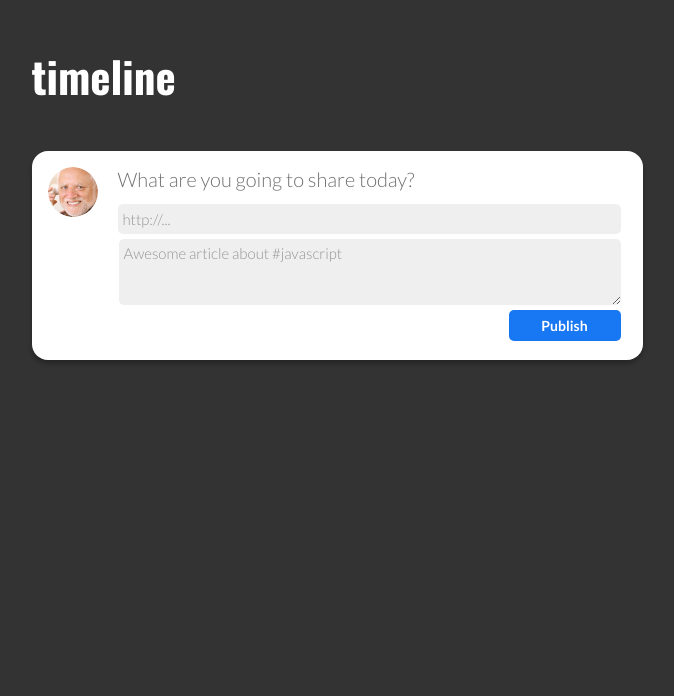
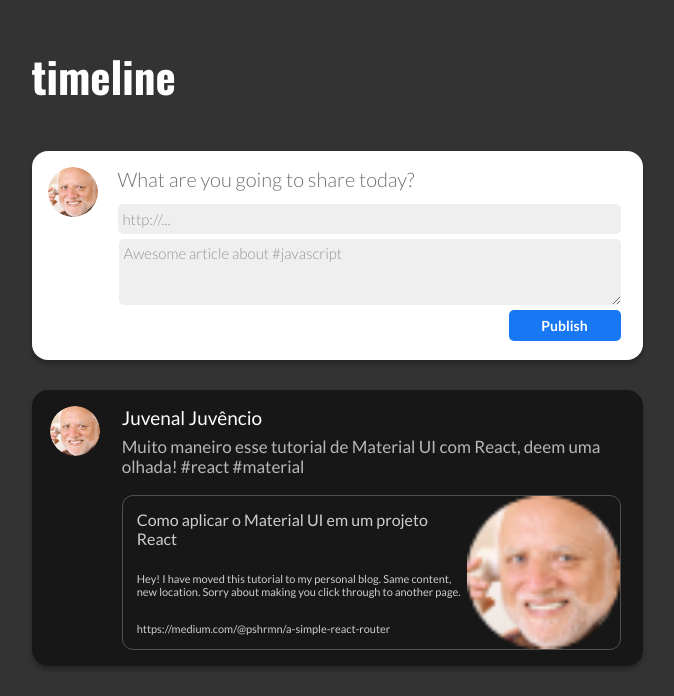
Before and after one commit to GabrielCardoz0/projeto18-Linkr-front, a React (Create React App) app: page /timeline in a window 1280 px wide. Shown: the part 106-802 px from the top of the page, without its empty margins (303-977 px from the left). Built offline with nearby package versions, Linux system fonts and the light colour scheme; a web font is replaced by a local one.

Commit message:
feat: layout estatico publishedCards -get timeline

```diff
--- a/public/index.html
+++ b/public/index.html
@@ -26,5 +26,9 @@
       To begin the development, run `npm start` or `yarn start`.
       To create a production bundle, use `npm run build` or `yarn build`.
     -->
+    <script type="module" src="https://unpkg.com/ionicons@5.5.2/dist/ionicons/ionicons.esm.js"></script>
+<script nomodule src="https://unpkg.com/ionicons@5.5.2/dist/ionicons/ionicons.js"></script>
+
+
   </body>
 </html>
--- a/src/components/ComponentExample.js
+++ /dev/null
@@ -1,6 +0,0 @@
-
-
-// export const ComponentExample = styled.div`
-//     width: 100%;
-//     background-color: ${backgroundColor};
-// `
--- /dev/null
+++ b/src/components/PublishedCards.js
@@ -0,0 +1,148 @@
+import styled from "styled-components";
+import profile from "../assets/images/image 4.png"
+
+
+
+export default function PublishedCards(){
+
+
+    return(
+        <>
+        <CardContainer>
+            <UserInfo>
+                <img src={profile} alt="profile"></img>
+                <ion-icon name="heart-outline"></ion-icon>
+            </UserInfo>
+
+            <UrlInfo>
+                <h2>Juvenal Juvêncio</h2>
+                <h3>Muito maneiro esse tutorial de Material UI com React, deem uma olhada! #react #material</h3>
+                <MetaData>
+                <div>
+                <h3>
+                Como aplicar o Material UI em um projeto React
+                </h3>
+                <h5>
+                Hey! I have moved this tutorial to my personal blog. Same content, new location. Sorry about making you click through to another page.
+                </h5>
+                <h4>https://medium.com/@pshrmn/a-simple-react-router</h4>
+                </div>
+                <img src={profile}></img>
+                </MetaData>
+            </UrlInfo>
+
+        </CardContainer>
+        </>
+    );
+}
+
+const CardContainer = styled.div`
+    width: 611px;
+    height: 276px;
+    background-color: #171717;
+    margin-top: 30px;
+    box-shadow: 0px 4px 4px rgba(0, 0, 0, 0.25);
+    border-radius: 16px;
+    box-sizing: border-box;
+    display: flex;
+    padding: 16px 22px 18px 9px;
+    justify-content: space-between;
+
+
+`
+
+const UserInfo = styled.div`
+    width: 12%;
+    display: flex;
+    flex-direction: column;
+    align-items: center;
+    align-self: flex-start;
+
+
+
+   & img{
+        width: 50px;
+        height: 50px;
+        border-radius: 26.5px;
+    }
+
+    & ion-icon{
+        font-size: 26px;
+        color: #FFFFFF;
+        margin-top: 12px;
+
+
+    }
+
+
+`
+
+const UrlInfo = styled.div`
+    width: 86%;
+
+    & h2{
+        font-family: Lato;
+        font-size: 19px;
+        font-weight: 400;
+        line-height: 23px;
+        color: #FFFFFF;
+        margin-bottom: 8px;
+    }
+    & h3{
+        font-family: Lato;
+        font-size: 17px;
+        font-weight: 400;
+        line-height: 20px;
+        color: #B7B7B7;
+    }
+`
+
+const MetaData = styled.div`
+    width: 100%;
+    height: 155px;
+    border-radius: 11px;
+    border: 1px solid #4F4F4F;
+    margin-top: 18px;
+    display: flex;
+
+    & div{
+        width: 70%;
+        height: 100%;
+        display: flex;
+        flex-direction: column;
+        justify-content: space-between;
+        padding: 14px 0 14px 14px;
+
+        & h3{
+            font-family: Lato;
+            font-size: 16px;
+            font-weight: 400;
+            line-height: 19px;
+            color: #CECECE;
+
+        }
+        & h4{
+            font-family: 'Lato';
+            font-style: normal;
+            font-weight: 400;
+            font-size: 11px;
+            line-height: 13px;
+            color: #CECECE;
+        }
+        & h5{
+            font-family: Lato;
+            font-size: 11px;
+            font-weight: 400;
+            line-height: 13px;
+            color: #cecece;
+
+        }
+        & img{
+            width: 30%;
+            height: 100%;
+            border-radius: 11px;
+
+        }
+    }
+
+`
--- a/src/pages/TimelinePage.js
+++ b/src/pages/TimelinePage.js
@@ -1,5 +1,6 @@
 import styled from "styled-components"
 import FillCard from "../components/FillCard"
+import PublishedCards from "../components/PublishedCards"
 import { titleFont } from "../constants/fonts"
 
 export default function TimelinePage() {
@@ -9,6 +10,7 @@ export default function TimelinePage() {
         <TimelineContainer>
         <Title>timeline</Title>
         <FillCard/>
+        <PublishedCards/>
         </TimelineContainer>
 
         </>
@@ -20,6 +22,7 @@ const TimelineContainer = styled.div`
     width: 100%;
     flex-direction: column;
     align-items: center;
+    padding-bottom: 30px;
 `
 
 const Title = styled.div`
```
